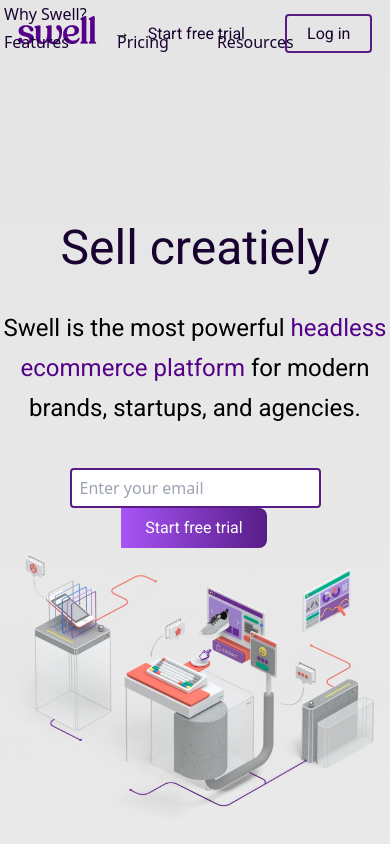
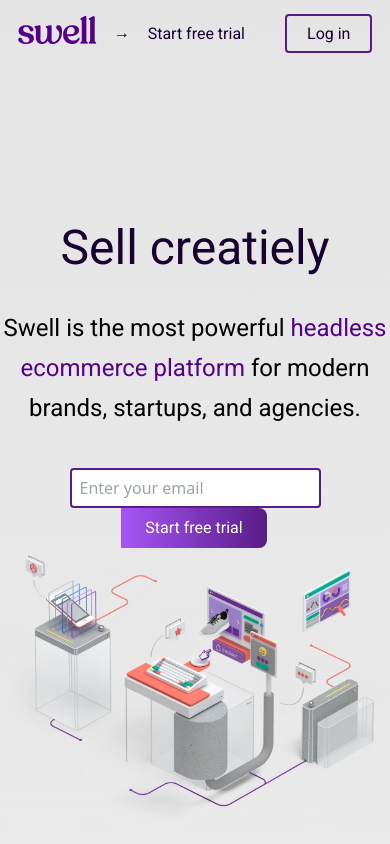
Before and after one commit to Davitm944/Swell, a React (Create React App) app: page / in a window 390 px wide. Shown: the top 844 px of the page. Built offline with nearby package versions, Linux system fonts and the light colour scheme.

Commit message:
Making page responsive

```diff
--- a/src/components/header/Header.js
+++ b/src/components/header/Header.js
@@ -3,20 +3,20 @@ import logo from 'components/icons/Vector (14).png';
 import Link from 'react-scroll/modules/components/Link';
 
 function Header() {
-	const [ navStyle, setNavStyle ] = useState('');
-	const [ ddStyle, setddStyle ] = useState('hidden absolute');
+	const [ navStyle, setNavStyle ] = useState('xs:opacity-0');
+	const [ ddStyle, setddStyle ] = useState('flex absolute invisible');
 	const [ iconStyle, SetIconStyle ] = useState('');
 
 	const onMobile = () => {
-		if (ddStyle === 'hidden absolute') {
-			setddStyle('block absolute');
+		if (ddStyle === 'flex absolute invisible') {
+			setddStyle('block absolute visible');
 			setNavStyle(
-				'xs:flex xs:flex-col xs:relative xs:top-[55px] xs:right-11 xs:shadow-xl xs:py-6 xs:bg-gray-100 xs:rounded'
+				'xs:flex xs:flex-col xs:relative xs:top-[55px] xs:right-11 xs:shadow-xl xs:py-6 xs:bg-gray-200 xs:rounded xs:opacity-100'
 			);
 			SetIconStyle('rotate-90 duration-500');
 		} else {
-			setddStyle('hidden absolute');
-			setNavStyle('');
+			setddStyle('flex absolute invisible');
+			setNavStyle('xs:opacity-0');
 			SetIconStyle('duration-500');
 		}
 	};
@@ -31,9 +31,9 @@ function Header() {
 					→
 				</span>
 
-				<div class={`sm:flex sm:relative xs:${ddStyle}`}>
+				<div class={`sm:flex sm:relative sm:visible xs:${ddStyle}`}>
 					<nav
-						class={`sm:font-roboto sm:pt-5 sm:block sm:static sm:top-0 sm:left-0 sm:shadow-none sm:bg-transparent ${navStyle}`}>
+						class={`sm:font-roboto sm:pt-5 sm:block sm:static sm:top-0 sm:left-0 sm:shadow-none sm:bg-transparent transition ease-linear duration-500  sm:opacity-100 ${navStyle}`}>
 						<Link to='whySwell' smooth={true} duration={1000} class='nav_link'>
 							Why Swell?
 						</Link>
```
